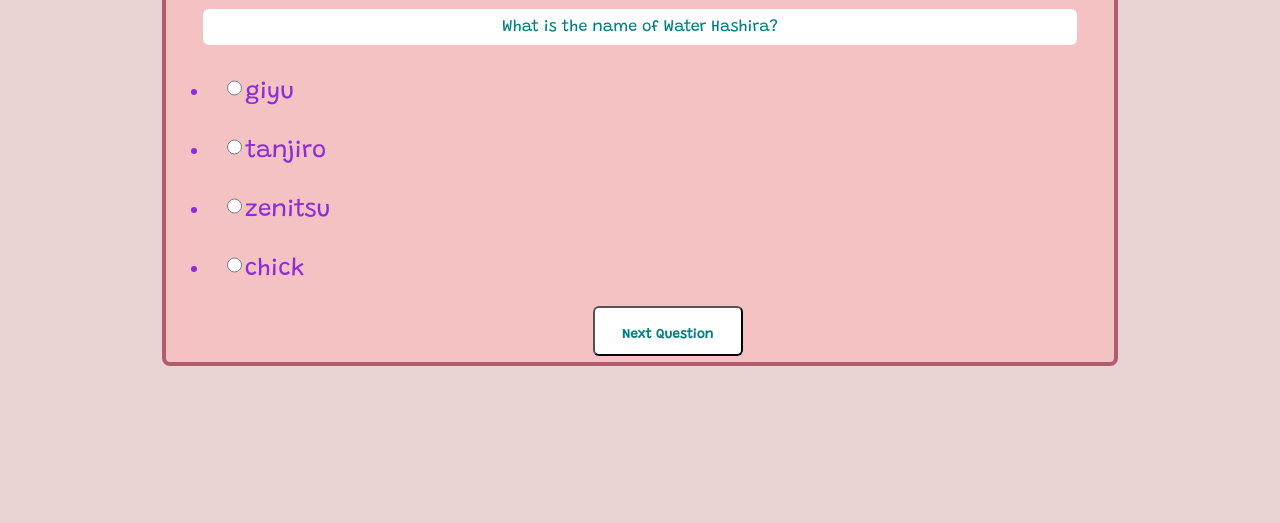
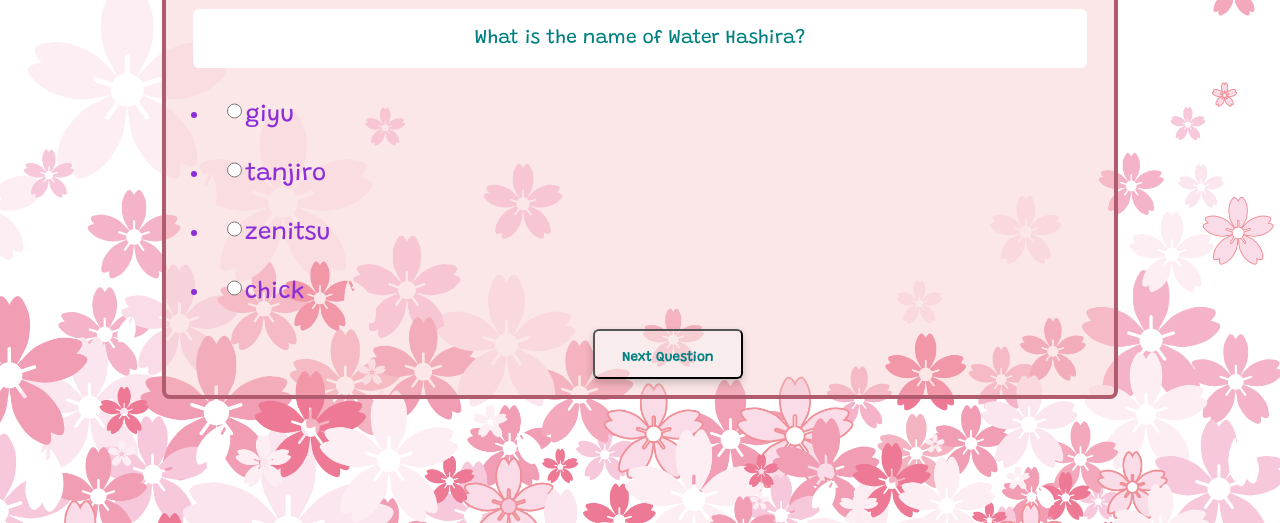
Before and after one commit to anshukaira/JS_prac_projects, a plain HTML site: page quiz/index.html in a window 1280 px wide. Shown: the part 277-800 px from the top of the page. Drawn offline with nearby package versions, Linux system fonts and the light colour scheme.

Commit message:
one done

```diff
--- a/assets/style.css
+++ b/assets/style.css
@@ -2,7 +2,7 @@
 *::after {
   box-sizing: border-box;
 }
-body {
+html {
   background-image: url("img/rsz_1teal-bg.jpg");
   text-align: center;
 }
--- a/quiz/mystyle.css
+++ b/quiz/mystyle.css
@@ -1,11 +1,13 @@
 @import url(https://fonts.googleapis.com/css?family=Grandstander);
-body {
-  background: rgb(233, 211, 211);
+html {
+  /*background: rgb(233, 211, 211);*/
+  background-image: url("assets/pink-bg.png");
+  background-size: cover;
 }
 h1 {
   font-family: serif;
   text-align: center;
-  color: white;
+  color: rgb(233, 83, 165, 0.6);
   font-size: 35px;
 }
 
@@ -33,7 +35,7 @@ p {
 }
 
 .quizcontainer {
-  background-color: #f4c2c2;
+  background-color: rgb(244, 194, 194, 0.4);
   border-style: solid;
   border-width: 4px;
   border-color: rgb(177, 91, 110);
@@ -51,23 +53,30 @@ p {
   width: 150px;
   height: 50px;
   text-align: center;
-  background-color: white;
+  background-color: rgba(246, 242, 242, 0.4);
   color: teal;
   font-family: "Grandstander", serif;
+  box-shadow: 0 4px 8px 0 rgba(0, 0, 0, 0.2);
+  transition: 0.3s;
   font-weight: bold;
   margin-left: 45%;
   margin-right: auto;
-  margin-bottom: 6px;
+  margin-bottom: 16px;
   padding: 20px;
   position: relative;
 }
 
+.nextbutton:hover {
+  box-shadow: 0 8px 16px 0 rgba(0, 0, 0, 0.2);
+  transform: scale(1.2);
+}
 .question {
   font-family: "Grandstander", serif;
+  font-size: larger;
   width: 90%;
   height: auto;
   margin: auto;
-  padding: 10px;
+  padding: 20px;
   border-radius: 6px;
   background-color: white;
   text-align: center;
```
Also changed, not shown: index.html (+1 -1 lines), quiz/assets/pink-bg.png (added).
